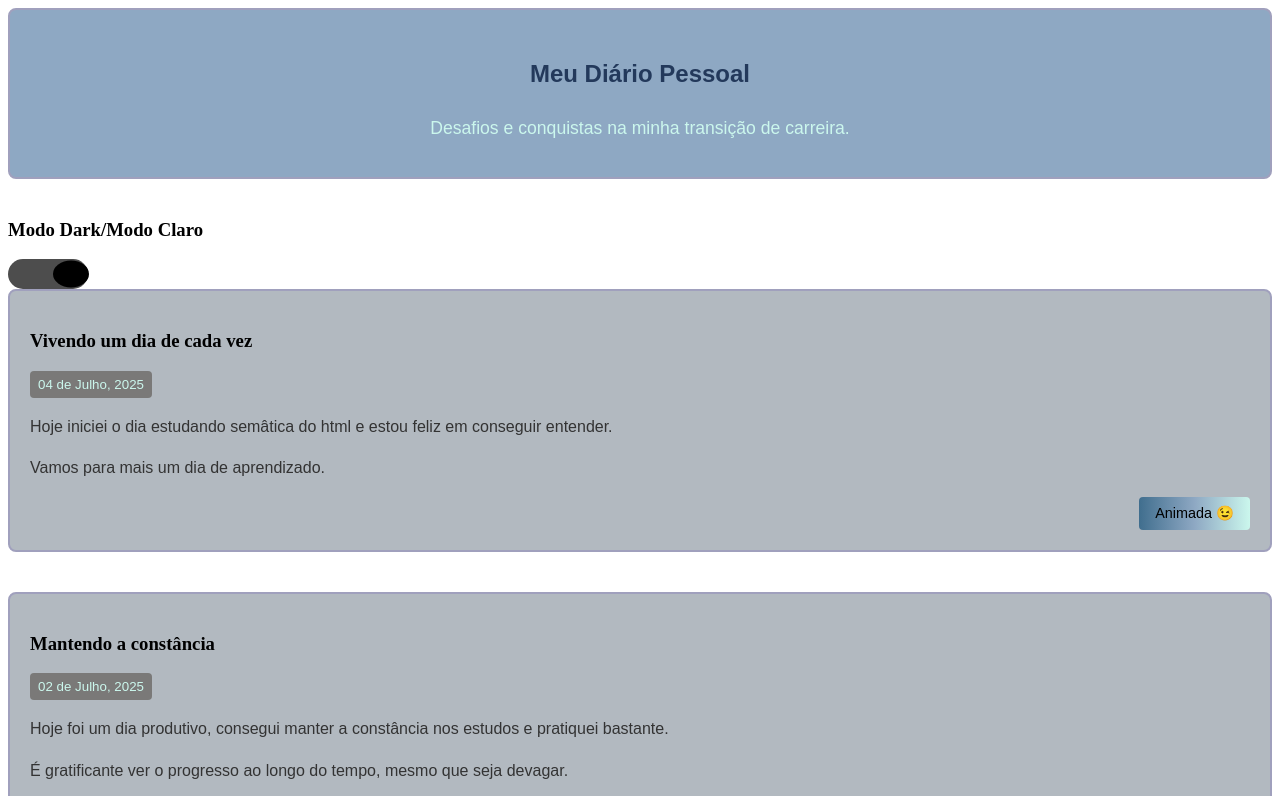
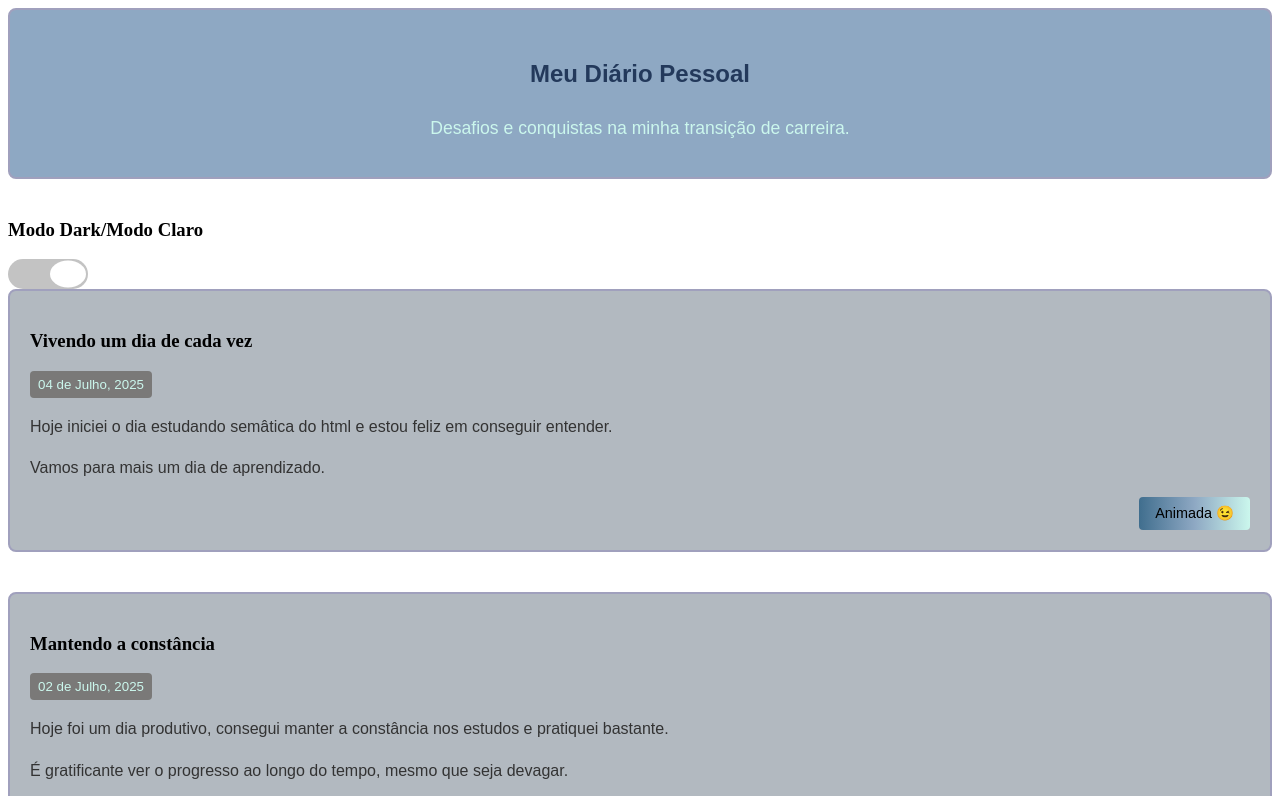
Before and after one commit to alannasant0s/MeuDiario-ProgramaDesenvolve, a plain HTML site: page index.html in a window 1280 px wide. Both pictures are taken after a click on the element 48 px from the left and 274 px from the top of the page. Shown: the top 796 px of the page. Drawn offline with Linux system fonts and the light colour scheme.

Commit message:
fix: dark mode

```diff
--- a/style.css
+++ b/style.css
@@ -99,6 +99,12 @@
         background-color: #23395B;
         color: #cbf7ed;
     }
+    .trilho.dark{
+        background-color: #c3c3c3;
+
+    }
     .trilho.dark .indicador{
-        left: 43px;
+        left: 40px;
+        background-color: white;
+
     }
```
